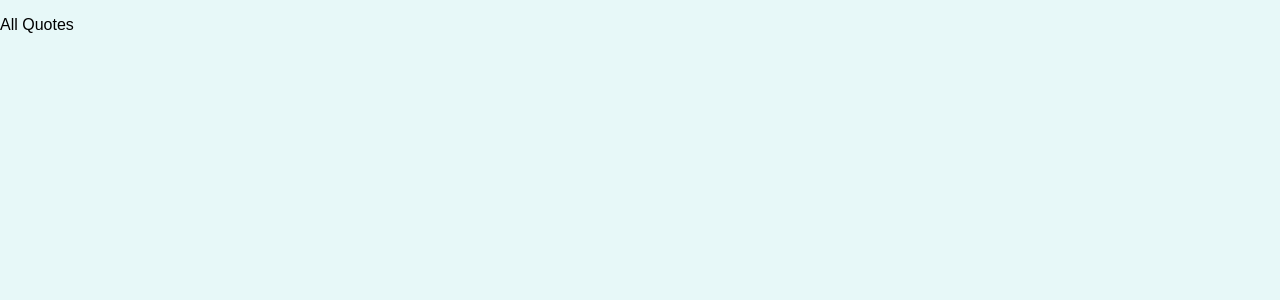
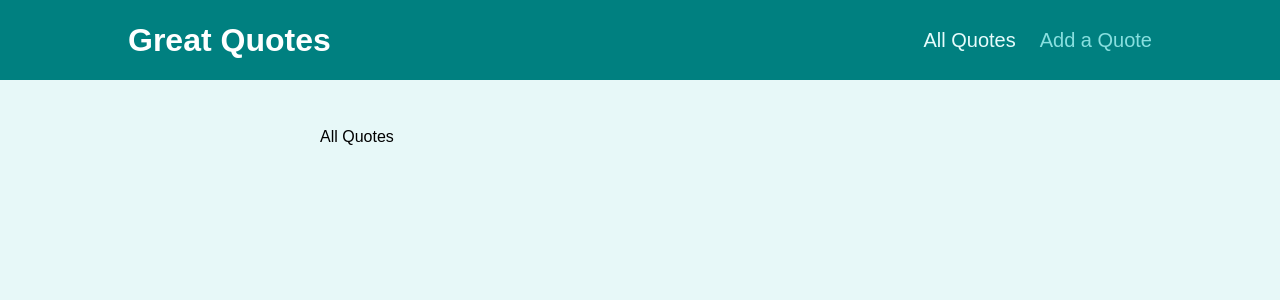
Before and after one commit to Anunay-Anand/quote-app, a React (Create React App) app: page /quotes in a window 1280 px wide. Shown: the top 300 px of the page. Built offline with nearby package versions, Linux system fonts and the light colour scheme.

Commit message:
Added layout

```diff
--- a/src/App.js
+++ b/src/App.js
@@ -6,9 +6,12 @@
 import AllQuotes from "./pages/AllQuotes";
 import QuoteDetail from "./pages/QuoteDetail";
 import NewQuote from "./pages/NewQuote";
+// The wrapper element for the entire page. Thus we can render Navbar side by side
+import Layout from "./components/layout/Layout";
 
 function App() {
   return (
+    <Layout>
       <Switch>
         <Route path="/" exact>
           <Redirect to="/quotes" />
@@ -24,6 +27,7 @@
           <QuoteDetail />
         </Route>
       </Switch>
+    </Layout>
   );
 }
 
--- /dev/null
+++ b/src/components/layout/Layout.jsx
@@ -0,0 +1,19 @@
+// Importing React and other libraries
+import React from "react";
+
+// Importing Custom Components
+import MainNavigation from "./MainNavigation";
+
+// Importing css and other assets
+import classes from "./Layout.module.css";
+
+const Layout = (props) => {
+  return (
+    <React.Fragment>
+      <MainNavigation />
+      <main className={classes.main}>{props.children}</main>
+    </React.Fragment>
+  );
+};
+
+export default Layout;
```
Lines whose indentation alone changed are shown as unchanged.
